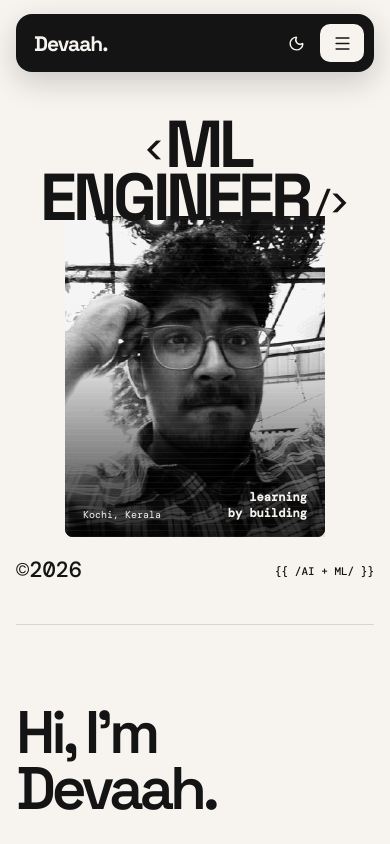
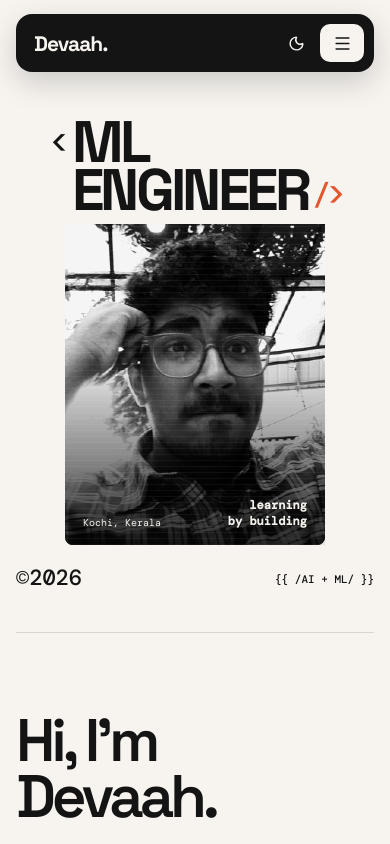
Before and after one commit to Devasurya-TECH/devasurya-portfolio, a React (Vite) app: page / in a window 390 px wide. Shown: the top 844 px of the page. Built offline with nearby package versions, Linux system fonts and the light colour scheme.

Commit message:
Align hero headline into one centred block
ML and ENGINEER now share a left edge, the opening bracket hangs outside
it and the closing bracket is accented. Adds spacing above the photo on phones.

Co-Authored-By: Claude Opus 5.5 <noreply@anthropic.com>

```diff
--- a/src/App.tsx
+++ b/src/App.tsx
@@ -223,8 +223,8 @@ function Hero() {
   return (
     <section id="top" className="hero section" aria-label="Introduction">
       <h1 className="hero-headline" aria-label="ML Engineer">
-        <span className="hero-line" aria-hidden="true"><span className="bracket">&lt;</span><Letters text="ML" start={1} /></span>
-        <span className="hero-line" aria-hidden="true"><Letters text="ENGINEER" start={3} /><span className="bracket">/&gt;</span></span>
+        <span className="hero-line" aria-hidden="true"><span className="bracket bracket-open">&lt;</span><Letters text="ML" start={1} /></span>
+        <span className="hero-line" aria-hidden="true"><Letters text="ENGINEER" start={3} /><span className="bracket bracket-close">/&gt;</span></span>
       </h1>
       <div className="hero-stage">
         <div className="hero-meta hero-year">©2026</div>
--- a/src/styles.css
+++ b/src/styles.css
@@ -174,11 +174,16 @@ h2 { font-size: clamp(46px, 6.2vw, 80px); margin: 0; font-weight: 600; line-heig
 
 .hero { position: relative; padding-top: 150px; padding-bottom: 70px; min-height: 100svh; display: flex; flex-direction: column; }
 .hero-headline {
-  position: relative; z-index: 2; margin: 0; text-align: center;
-  font-size: clamp(54px, 13.5vw, 184px); font-weight: 700; line-height: .8; letter-spacing: -.065em;
+  /* One left-aligned block, centred as a whole: "ML" and "ENGINEER" share a left edge,
+     "<" hangs into the left padding and "/>" closes the second line. */
+  position: relative; z-index: 2; margin: 0 auto; width: max-content; max-width: 100%;
+  padding-left: .4em; text-align: left;
+  font-size: clamp(54px, 13.5vw, 184px); font-weight: 700; line-height: .82; letter-spacing: -.065em;
 }
-.hero-line { display: block; white-space: nowrap; }
-.hero-line .bracket { font-family: var(--mono); font-weight: 500; font-size: .52em; letter-spacing: -.12em; vertical-align: 18%; margin: 0 .12em; }
+.hero-line { position: relative; display: block; white-space: nowrap; }
+.hero-line .bracket { font-family: var(--mono); font-weight: 500; font-size: .52em; letter-spacing: -.12em; }
+.bracket-open { position: absolute; left: -.72em; top: 50%; transform: translateY(-46%); }
+.bracket-close { display: inline-block; margin-left: .14em; vertical-align: 18%; color: var(--accent); }
 .ch { display: inline-block; animation: rise .9s var(--ease) both; animation-delay: calc(var(--i) * 45ms + 100ms); }
 @keyframes rise { from { opacity: 0; transform: translateY(.45em) rotate(4deg); filter: blur(6px); } to { opacity: 1; transform: none; filter: none; } }
 
@@ -475,8 +480,8 @@ h2 { font-size: clamp(46px, 6.2vw, 80px); margin: 0; font-weight: 600; line-heig
   .section { width: calc(100% - 32px); }
   h2 { font-size: clamp(44px, 13vw, 60px); }
   .hero { padding-top: 118px; }
-  .hero-headline { font-size: clamp(50px, 17vw, 84px); }
-  .hero-stage { grid-template-columns: 1fr 1fr; margin-top: -8px; gap: 18px 10px; }
+  .hero-headline { font-size: clamp(44px, 15vw, 80px); }
+  .hero-stage { grid-template-columns: 1fr 1fr; margin-top: 10px; gap: 18px 10px; }
   .hero-card { grid-column: 1 / -1; grid-row: 1; justify-self: center; width: min(68vw, 260px); }
   .hero-year { grid-row: 2; font-size: 22px; }
   .hero-tag { grid-row: 2; font-size: 11px; }
```
